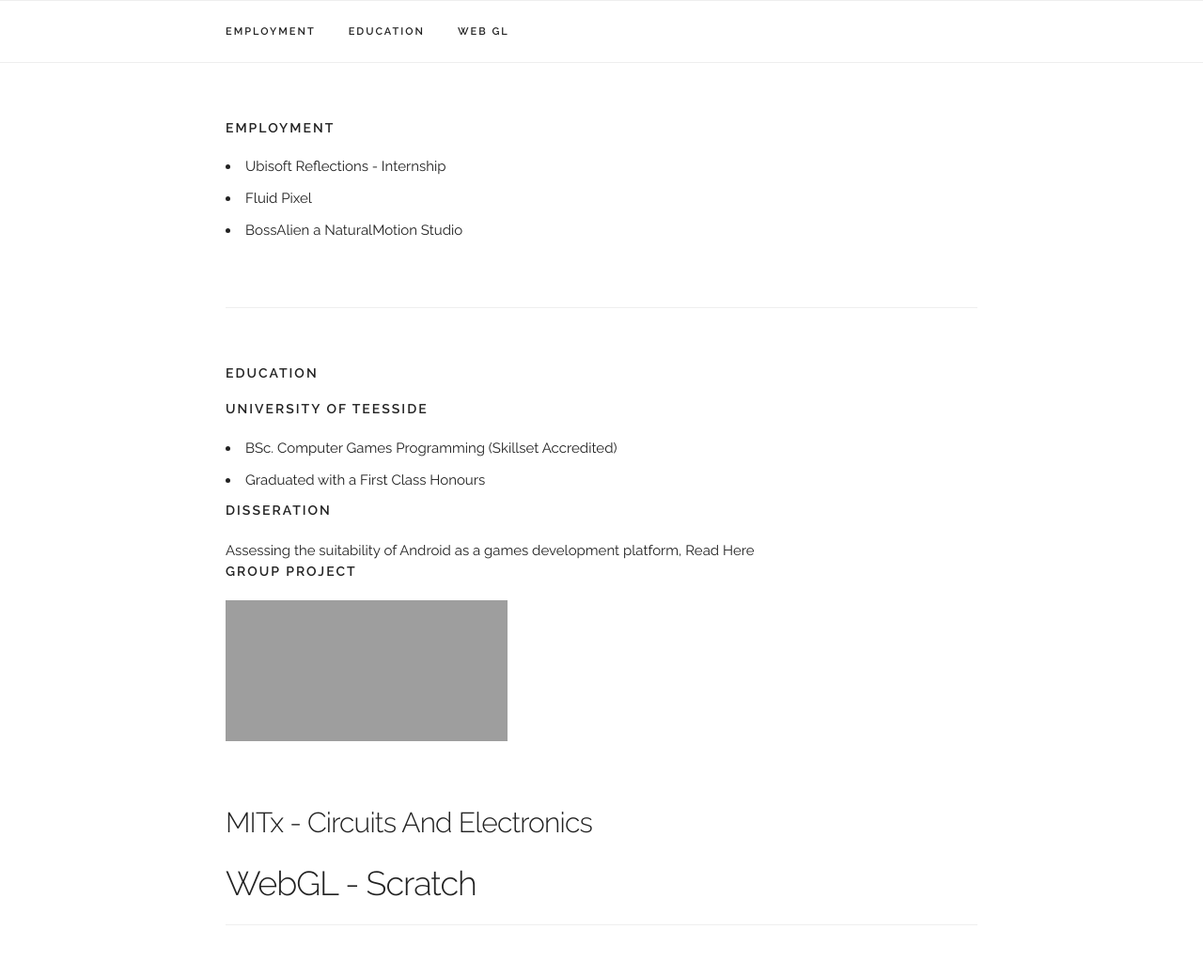
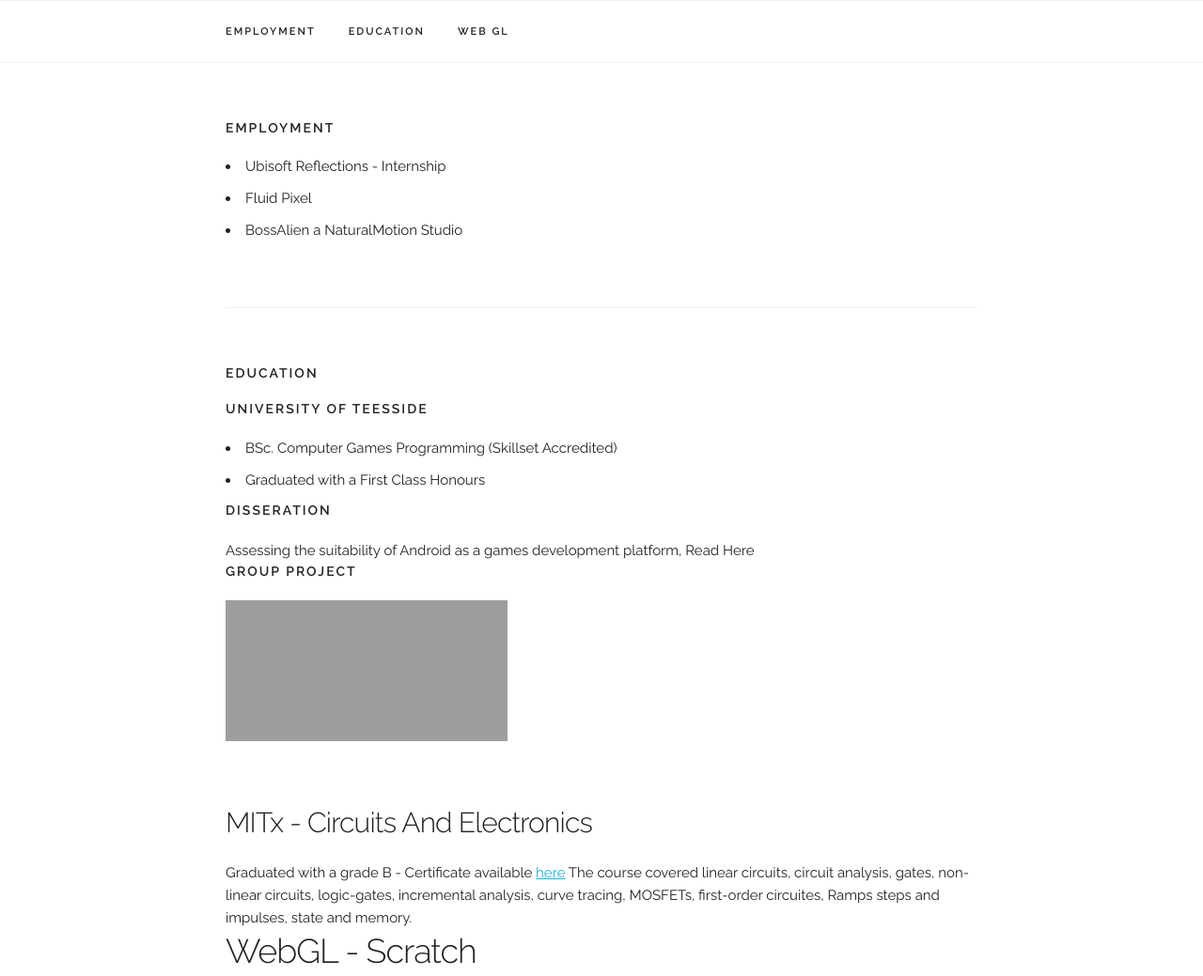
Before and after one commit to RyanPSullivan/RyanPSullivan.github.io, a plain HTML site: page index.html in a window 1280 px wide. Shown: the top 1039 px of the page at 94% size. Drawn offline with nearby package versions, Linux system fonts and the light colour scheme; grey boxes are pictures that could not be loaded.

Commit message:
added certificate obtained for passing mitx course

```diff
--- a/index.html
+++ b/index.html
@@ -90,6 +90,9 @@
 
   <div id="mitx">
     <h4>MITx - Circuits And Electronics</h4>
+    Graduated with a grade B - Certificate available <a href="data/6002x_Certificate.pdf">here</a>
+    The course covered linear circuits, circuit analysis, gates, non-linear circuits, logic-gates, incremental analysis, curve tracing, MOSFETs, first-order circuites, Ramps steps and impulses, state and memory.
+
   </div>
 
   <h3>WebGL - Scratch</h3>
```
Also changed, not shown: 1 other file.
